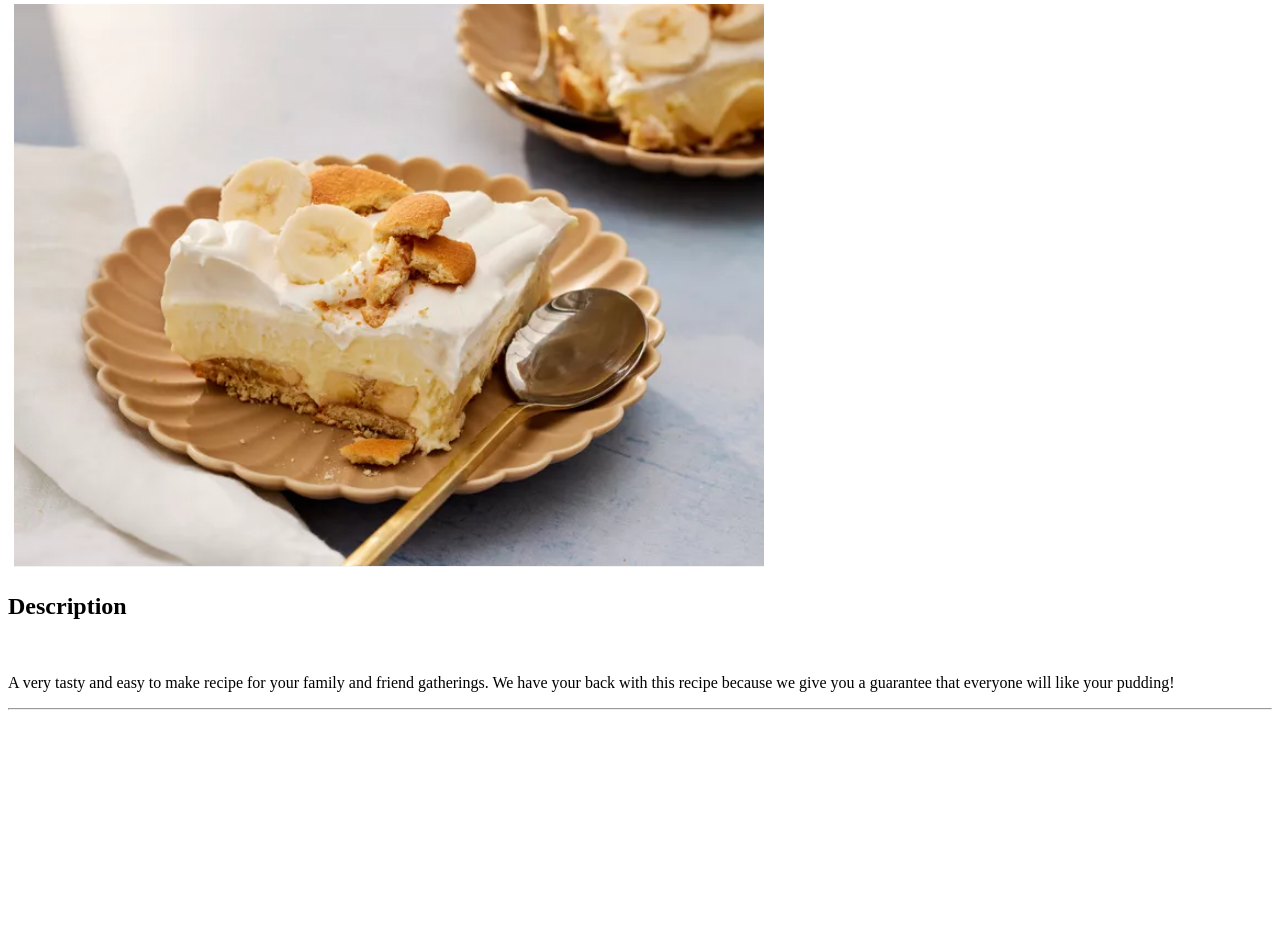
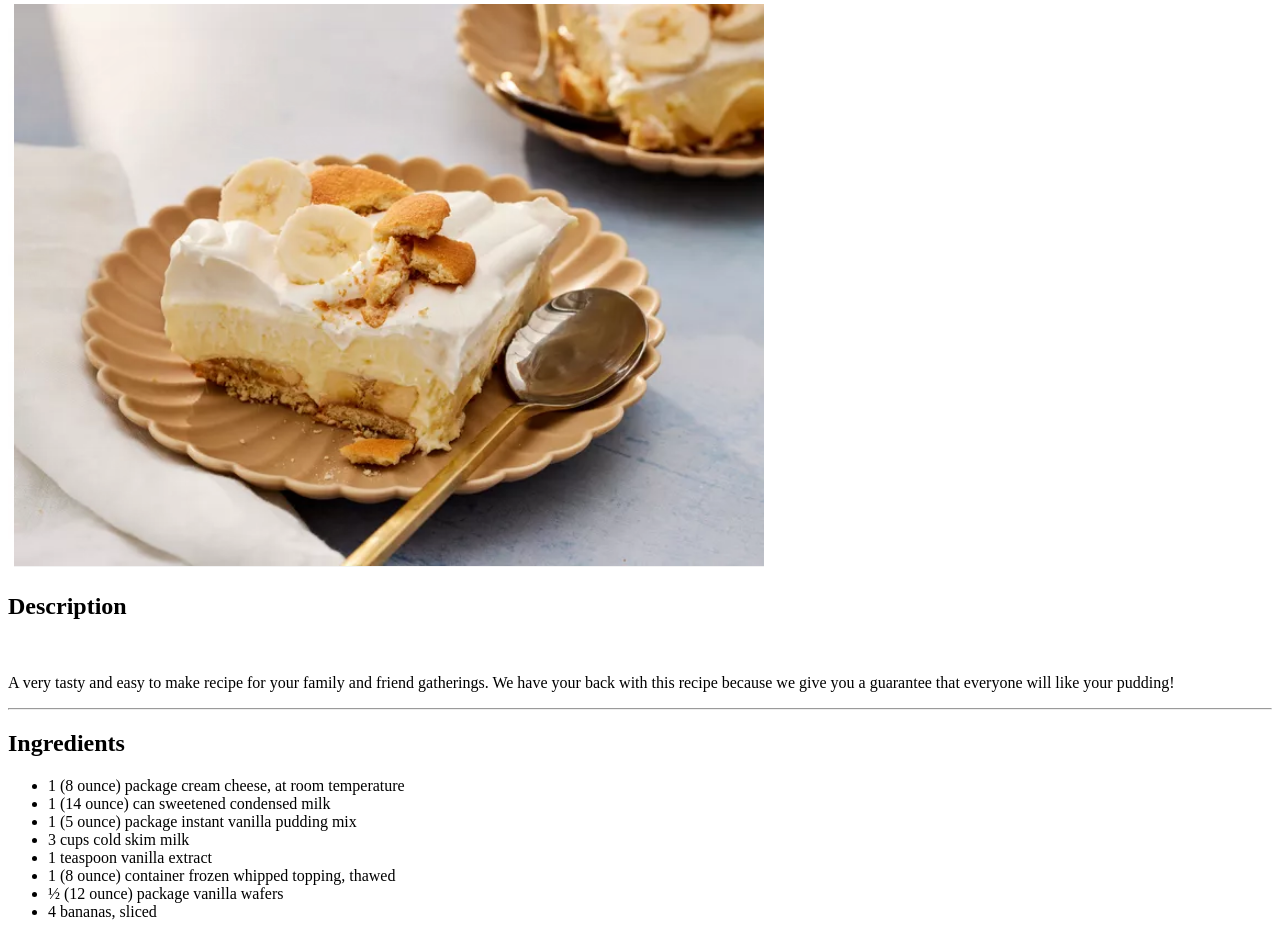
Before and after one commit to Dohoda/odin-recipes, a plain HTML site: page recipes/banana-puding.html in a window 1280 px wide. Shown: the part 79-1016 px from the top of the page. Before the commit the page ends 800 px from the top, so only its background shows below. Drawn offline with Linux system fonts and the light colour scheme; files whose address does not match are found by name.

Commit message:
Added Ingredients section to banana pudding

```diff
--- a/recipes/banana-puding.html
+++ b/recipes/banana-puding.html
@@ -14,5 +14,16 @@
         we give you a guarantee that everyone will like your pudding!
     </p>
     <hr>
+    <h2>Ingredients</h2>
+    <ul>
+        <li>1 (8 ounce) package cream cheese, at room temperature</li>
+        <li>1 (14 ounce) can sweetened condensed milk</li>
+        <li>1 (5 ounce) package instant vanilla pudding mix</li>
+        <li>3 cups cold skim milk</li>
+        <li>1 teaspoon vanilla extract</li>
+        <li>1 (8 ounce) container frozen whipped topping, thawed</li>
+        <li>½ (12 ounce) package vanilla wafers</li>
+        <li>4 bananas, sliced</li>
+    </ul>
 </body>
 </html>
```
